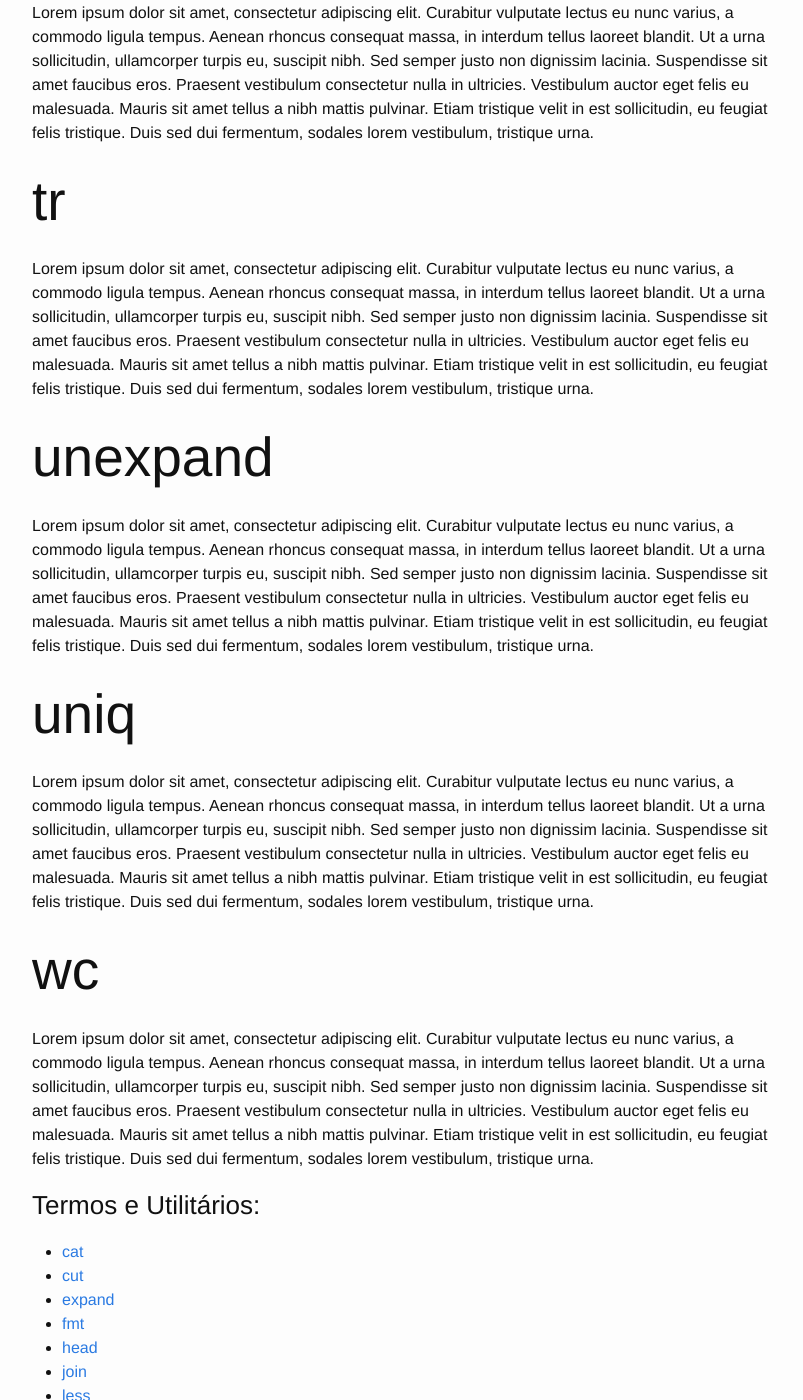
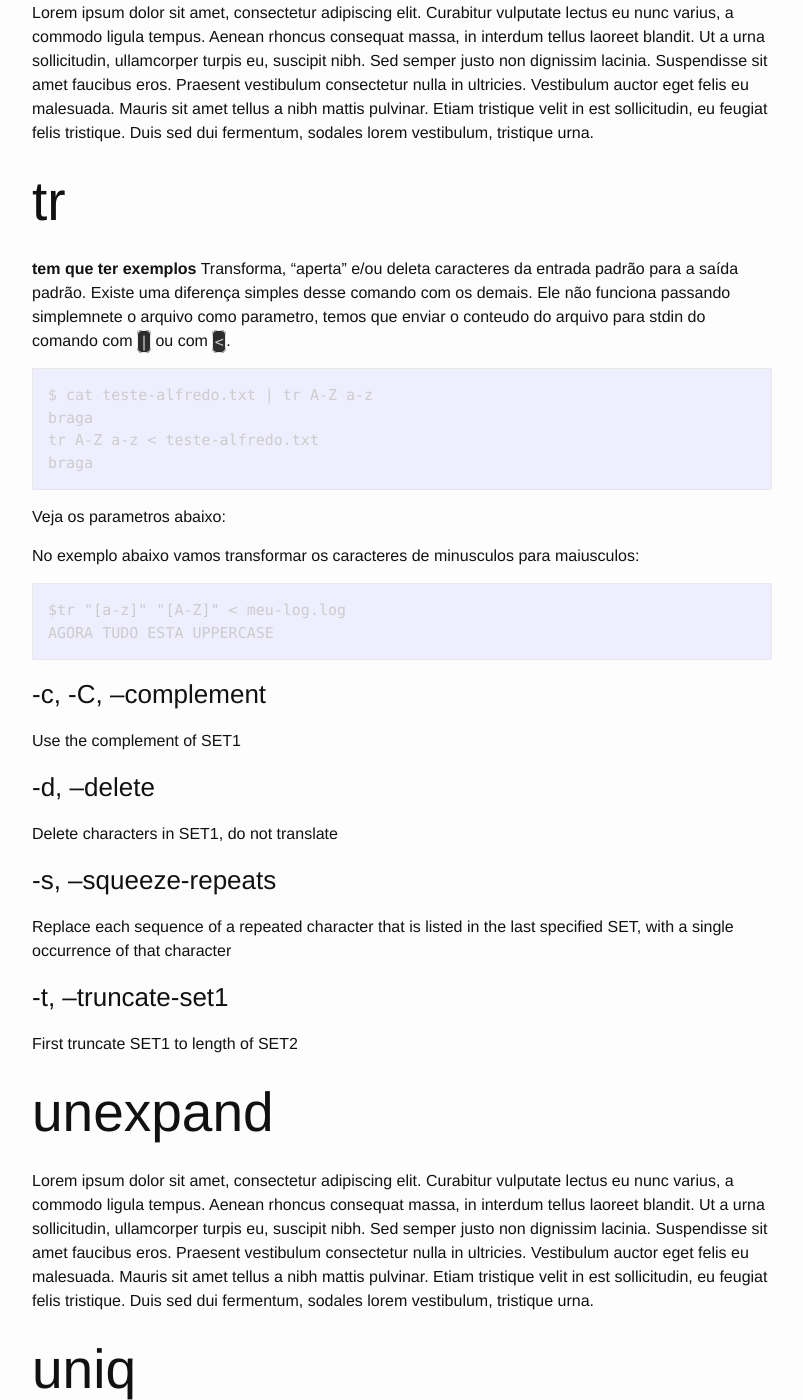
Before and after one commit to alphabraga/lpic1, a Jekyll site: the page built from topicos/103/103-2-processando-fluxos-de-texto-utilizando-filtros.md, in a window 1280 px wide and 1400 px high, scrolled down 9214 px. Shown: the whole window, without its empty margins (238-1041 px from the left). Built offline with Jekyll 4.4.1, drawn with Linux system fonts in a browser that asks for light colours.

Commit message:
novidades

```diff
--- a/topicos/103/103-2-processando-fluxos-de-texto-utilizando-filtros.md
+++ b/topicos/103/103-2-processando-fluxos-de-texto-utilizando-filtros.md
@@ -341,7 +341,37 @@ Lorem ipsum dolor sit amet, consectetur adipiscing elit. Curabitur vulputate lec
 
 ## tr
 
-Lorem ipsum dolor sit amet, consectetur adipiscing elit. Curabitur vulputate lectus eu nunc varius, a commodo ligula tempus. Aenean rhoncus consequat massa, in interdum tellus laoreet blandit. Ut a urna sollicitudin, ullamcorper turpis eu, suscipit nibh. Sed semper justo non dignissim lacinia. Suspendisse sit amet faucibus eros. Praesent vestibulum consectetur nulla in ultricies. Vestibulum auctor eget felis eu malesuada. Mauris sit amet tellus a nibh mattis pulvinar. Etiam tristique velit in est sollicitudin, eu feugiat felis tristique. Duis sed dui fermentum, sodales lorem vestibulum, tristique urna.
+**tem que ter exemplos**
+Transforma, "aperta" e/ou deleta caracteres da entrada padrão para a saída padrão. Existe uma diferença simples desse comando com os demais.
+Ele não funciona passando simplemnete o arquivo como parametro, temos que enviar o conteudo do arquivo para stdin do comando com `|` ou com
+`<`.
+
+	$ cat teste-alfredo.txt | tr A-Z a-z
+	braga
+	tr A-Z a-z < teste-alfredo.txt
+	braga
+
+
+
+ Veja os parametros abaixo:
+
+No exemplo abaixo vamos transformar os caracteres de minusculos para maiusculos:
+
+	$tr "[a-z]" "[A-Z]" < meu-log.log
+	AGORA TUDO ESTA UPPERCASE
+
+### -c, -C, --complement
+
+Use the complement of SET1
+
+### -d, --delete
+Delete characters in SET1, do not translate
+
+### -s, --squeeze-repeats
+Replace each sequence of a repeated character that is listed in the last specified SET, with a single occurrence of that character
+
+### -t, --truncate-set1
+First truncate SET1 to length of SET2
 
 
 
```
Also changed, not shown: topicos/103/103-7-buscar-texto-em-arquivos-usando-expressoes-regulares.md (renamed from topicos/103/103-7-buscar-texto-em-arquivos-usando-expressões-regulares.md, +24 -10 lines).
